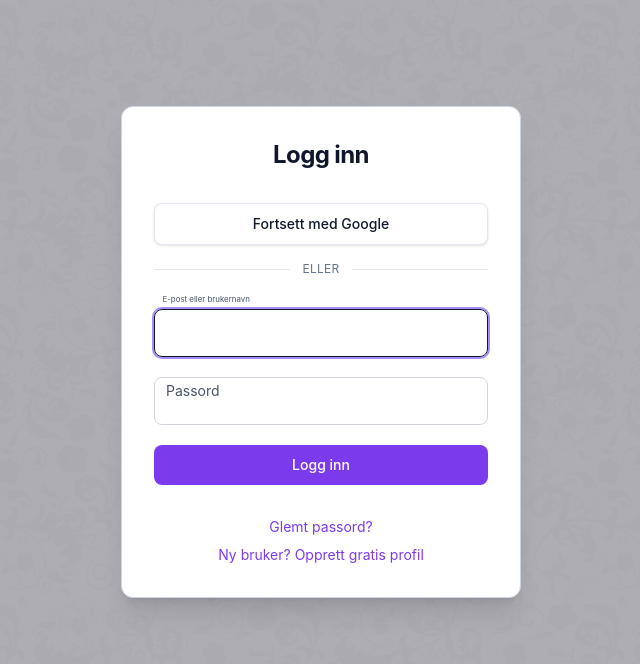
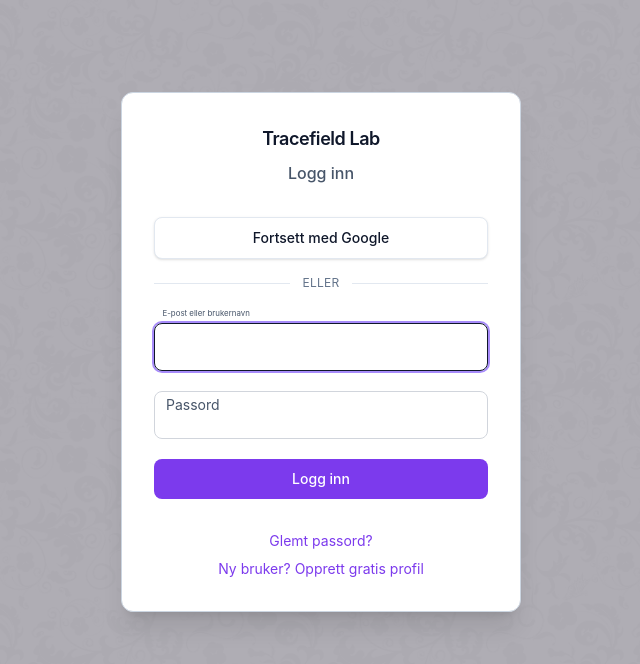
Before and after one commit to jnydal/tracefield-lab, a React (Vite) app in the folder frontend/: page / in a window 1280 px wide. Both pictures are taken after a click on the button "Go to sign in". Shown: the part 96-760 px from the top of the page, without its empty margins (319-959 px from the left). Built offline with nearby package versions, Linux system fonts and the light colour scheme; no server answers.

Commit message:
improved stylig

```diff
--- a/frontend/src/features/auth/pages/forgot-password-page.tsx
+++ b/frontend/src/features/auth/pages/forgot-password-page.tsx
@@ -61,7 +61,8 @@ export function ForgotPasswordPage() {
         <div className="forgot-password-container">
           <div className="forgot-password-card">
             <div className="forgot-password-card-inner">
-              <h1 className="forgot-password-title">Sjekk e-posten din</h1>
+              <h1 className="forgot-password-title">Tracefield Lab</h1>
+              <h2 className="forgot-password-subtitle">Sjekk e-posten din</h2>
               <p className="forgot-password-success-text">
                 Hvis det finnes en konto med den e-postadressen du oppga, har vi sendt deg en lenke
                 for å tilbakestille passordet.
@@ -86,7 +87,8 @@ export function ForgotPasswordPage() {
       <div className="forgot-password-container">
         <div className="forgot-password-card">
           <div className="forgot-password-card-inner">
-            <h1 className="forgot-password-title">Glemt passord</h1>
+            <h1 className="forgot-password-title">Tracefield Lab</h1>
+            <h2 className="forgot-password-subtitle">Glemt passord</h2>
             <p className="forgot-password-intro">
               Skriv inn e-postadressen din, så sender vi deg en lenke for å tilbakestille passordet.
             </p>
--- a/frontend/src/features/auth/pages/login-page.tsx
+++ b/frontend/src/features/auth/pages/login-page.tsx
@@ -136,7 +136,8 @@ export function LoginPage() {
       <div className="login-container">
         <div className="login-card">
           <div className="login-card-inner">
-            <h1 className="login-title">Logg inn</h1>
+            <h1 className="login-title">Tracefield Lab</h1>
+            <h2 className="login-subtitle">Logg inn</h2>
 
             <div className="login-sso">
               <button
--- a/frontend/src/features/auth/pages/register-page.tsx
+++ b/frontend/src/features/auth/pages/register-page.tsx
@@ -100,7 +100,8 @@ export function RegisterPage() {
       <div className="register-container">
         <div className="register-card">
           <div className="register-card-inner">
-            <h1 className="register-title">Opprett konto</h1>
+            <h1 className="register-title">Tracefield Lab</h1>
+            <h2 className="register-subtitle">Opprett konto</h2>
 
             <form onSubmit={handleSubmit(onSubmit)} noValidate className="register-form">
               {errors.root && (
--- a/frontend/src/styles/global.css
+++ b/frontend/src/styles/global.css
@@ -47,7 +47,11 @@
   }
 
   .login-title {
-    @apply text-2xl font-bold tracking-tight text-slate-900 text-center;
+    @apply text-lg font-semibold tracking-tight text-slate-900 text-center;
+  }
+
+  .login-subtitle {
+    @apply -mt-6 text-center text-base font-medium text-slate-600;
   }
 
   .login-form {
@@ -122,7 +126,11 @@
   }
 
   .register-title {
-    @apply text-2xl font-bold tracking-tight text-slate-900 text-center;
+    @apply text-lg font-semibold tracking-tight text-slate-900 text-center;
+  }
+
+  .register-subtitle {
+    @apply -mt-6 text-center text-base font-medium text-slate-600;
   }
 
   .register-form {
@@ -175,7 +183,11 @@
   }
 
   .forgot-password-title {
-    @apply text-2xl font-bold tracking-tight text-slate-900 text-center;
+    @apply text-lg font-semibold tracking-tight text-slate-900 text-center;
+  }
+
+  .forgot-password-subtitle {
+    @apply -mt-6 text-center text-base font-medium text-slate-600;
   }
 
   .forgot-password-intro,
```
